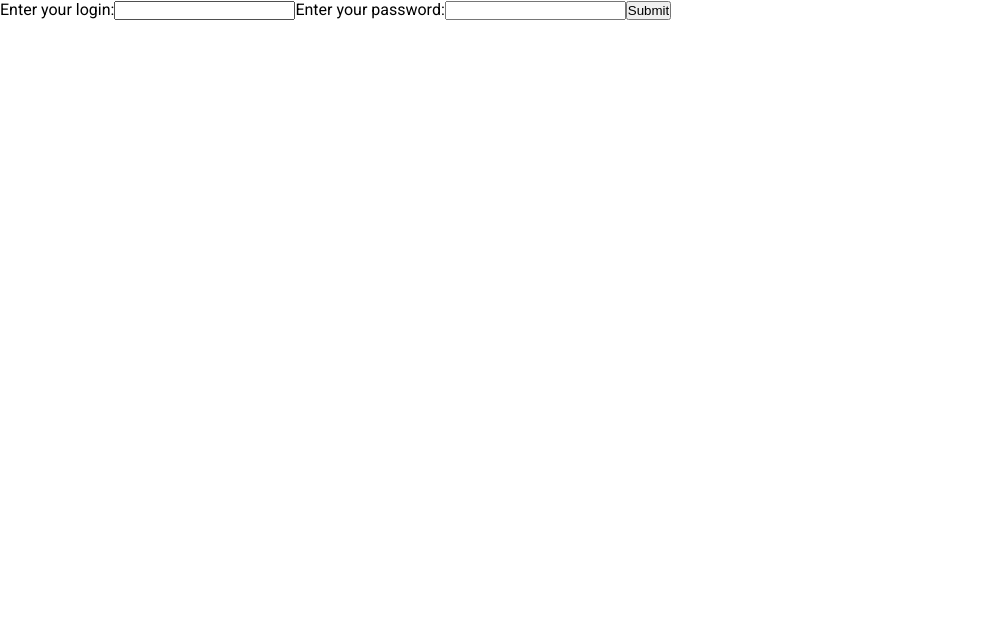
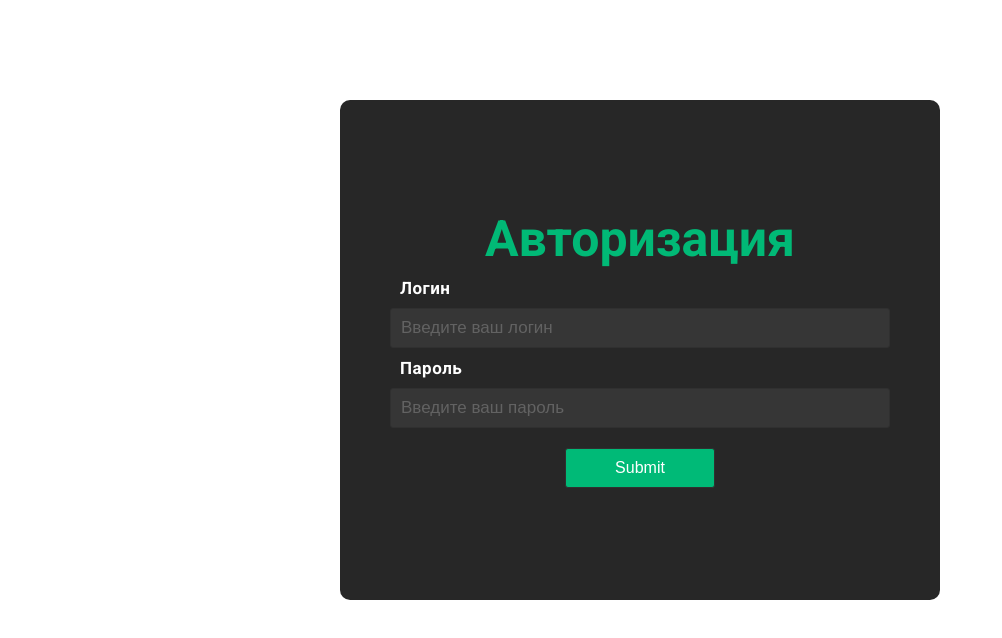
Before and after one commit to blvckonej/diplomProject, a React (Create React App) app: page / in a window 1280 px wide. Shown: the top 638 px of the page, without its empty margins (0-1002 px from the left). Built offline with nearby package versions, Linux system fonts and the light colour scheme.

Commit message:
styled authorization page

```diff
--- a/src/components/Authorization/Authorization.jsx
+++ b/src/components/Authorization/Authorization.jsx
@@ -24,30 +24,33 @@ const Authorization = () => {
       <div className="authorization-wrp">
         <div className="container">
           <div className="authorization-wrp__form">
-            <h1 className="authorization-wrp__title"></h1>
+            <h1 className="authorization-wrp__title">Авторизация</h1>
             <div></div>
 
             <form onSubmit={handleSubmit}>
               <label>
-                Enter your login:
+                Логин
+              </label>
                 <input
                   className="authorization-wrp__user-name"
                   type="text"
                   name="login"
+                  placeholder="Введите ваш логин"
                   value={inputs.username || ""}
                   onChange={handleChange}
                 />
+
+              <label>
+                Пароль
               </label>
-              <label>
-                Enter your password:
                 <input
                   className="authorization-wrp__user-password"
                   type="password"
                   name="password"
+                  placeholder="Введите ваш пароль"
                   value={inputs.age || ""}
                   onChange={handleChange}
                 />
-              </label>
               <input
                 type="submit"
                 className="authorization-wrp__button-submit"
--- a/src/components/Authorization/Authorization.scss
+++ b/src/components/Authorization/Authorization.scss
@@ -0,0 +1,57 @@
+.authorization-wrp {
+    .container {
+        width: 600px;
+        height: 500px;
+        margin: 0 auto;
+        margin-top: 100px;
+        background-color: #272727;
+        border-radius: 10px;
+        padding: 50px;
+    }
+    &__form {
+        margin-top: 60px;
+        form {
+            display: flex;
+            flex-direction: column;
+            label {
+                color: #ffffff;
+                margin-top: 10px;
+                margin-left: 10px;
+                font-size: 17px;
+                font-weight: bold;
+                letter-spacing: 0.5px;
+            }
+            input {
+                border: 0.5px solid #303030;
+                background-color: #363636;
+                height: 40px;
+                border-radius: 3px;
+                margin-top: 10px;
+                padding-left: 10px;
+                &:nth-last-of-type(1) {
+                    padding-left: 0;
+                    margin: 0 auto;
+                    width: 150px;
+                    margin-top: 20px;
+                    height: 40px;
+                    background-color: #00BA77;
+                }
+                &::placeholder {
+                    font-size: 17px;
+                    opacity: 0.7;
+                }
+            }
+        }
+    }
+    &__title {
+        font-size: 50px;
+        text-align: center;
+        color: #01B976;
+    }
+    &__button-submit {
+        height: 40px;
+        background-color: #00BA77;
+        font-size: 16px;
+        color: #ffffff;
+    }
+}
```
